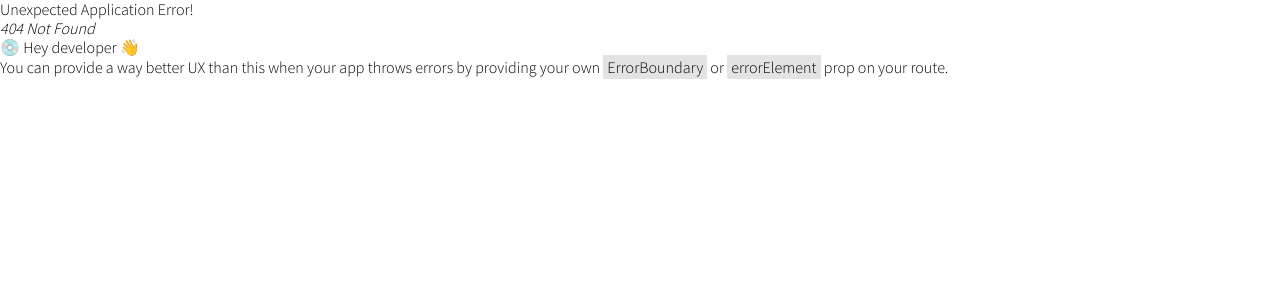
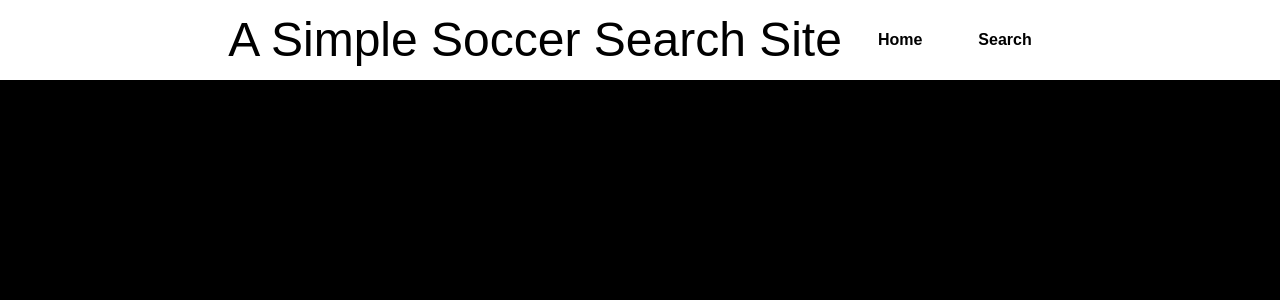
Before and after one commit to Yunsuyeong/mySoccerSearch, a React (Create React App) app: page /team/135 in a window 1280 px wide. Before the commit this address had no page. Shown: the top 300 px of the page. Built offline with nearby package versions, Linux system fonts and the light colour scheme.

Commit message:
2023/02/14(Team Page)

```diff
--- /dev/null
+++ b/src/Routes/team/135.tsx
@@ -0,0 +1,44 @@
+import styled from "styled-components";
+
+const Banner = styled.div`
+  width: 100vw;
+  height: 200vh;
+  background-color: black;
+`;
+
+const Cols = styled.div`
+  position: relative;
+  top: 100px;
+  display: grid;
+  grid-template-columns: repeat(2, 1fr);
+  justify-content: space-around;
+`;
+
+const Col = styled.div`
+  width: 40vw;
+  height: 80vh;
+  padding: 10px;
+  margin-bottom: 30px;
+`;
+
+const Box = styled.div`
+  display: flex;
+  align-items: center;
+  background-color: white;
+  color: black;
+  border-bottom: 2px solid black;
+  cursor: pointer;
+  padding: 15px;
+`;
+
+const SerieTeams = () => {
+  return (
+    <Banner>
+      <Cols>
+        <Col></Col>
+      </Cols>
+    </Banner>
+  );
+};
+
+export default SerieTeams;
--- /dev/null
+++ b/src/Routes/team/140.tsx
@@ -0,0 +1,5 @@
+const LaligaTeams = () => {
+  return null;
+};
+
+export default LaligaTeams;
--- /dev/null
+++ b/src/Routes/team/39.tsx
@@ -0,0 +1,77 @@
+import styled from "styled-components";
+import { useQuery } from "react-query";
+import { getTeams, IgetTeams } from "./api";
+
+const Banner = styled.div`
+  display: flex;
+  justify-content: center;
+  width: 100vw;
+  height: 150vh;
+  background-color: black;
+`;
+
+const Cols = styled.div`
+  position: relative;
+  display: flex;
+  position: relative;
+  top: 150px;
+`;
+
+const Col = styled.div`
+  display: grid;
+  width: 45vw;
+  height: 80vh;
+  padding: 10px;
+  margin-bottom: 30px;
+`;
+
+const Box = styled.div`
+  display: flex;
+  align-items: center;
+  background-color: white;
+  color: black;
+  border-bottom: 2px solid black;
+  padding: 15px;
+`;
+
+const TLogo = styled.img`
+  width: 40px;
+  height: 40px;
+  cursor: pointer;
+`;
+
+const Tname = styled.h3`
+  width: 35%;
+  font-size: 24px;
+  margin-left: 10px;
+`;
+
+const PremierTeams = () => {
+  const { data, isLoading } = useQuery<IgetTeams>(["teams", "england"], () =>
+    getTeams(39)
+  );
+  return (
+    <Banner>
+      <Cols>
+        <Col>
+          {data?.response.slice(0, 10).map((team) => (
+            <Box key={team.team.id}>
+              <TLogo src={team.team.logo} />
+              <Tname>{team.team.name}</Tname>
+            </Box>
+          ))}
+        </Col>
+        <Col>
+          {data?.response.slice(10, 20).map((team) => (
+            <Box key={team.team.id}>
+              <TLogo src={team.team.logo} />
+              <Tname>{team.team.name}</Tname>
+            </Box>
+          ))}
+        </Col>
+      </Cols>
+    </Banner>
+  );
+};
+
+export default PremierTeams;
--- /dev/null
+++ b/src/Routes/team/78.tsx
@@ -0,0 +1,5 @@
+const BundesTeams = () => {
+  return null;
+};
+
+export default BundesTeams;
--- /dev/null
+++ b/src/Routes/team/api.ts
@@ -0,0 +1,49 @@
+const options = {
+  method: "GET",
+  headers: {
+    "X-RapidAPI-Key": "3116832a61mshafa4befc2da184bp110a55jsn9bd776352651",
+    "X-RapidAPI-Host": "api-football-v1.p.rapidapi.com",
+  },
+};
+
+interface ITeam {
+  id: number;
+  name: string;
+  code: string;
+  country: string;
+  founded: number;
+  logo: string;
+}
+
+interface Ivenue {
+  id: number;
+  name: string;
+  address: string;
+  city: string;
+  image: string;
+}
+
+interface ITeamResponse {
+  team: ITeam;
+  venue: Ivenue;
+}
+
+export interface IgetTeams {
+  get: string;
+  parameters: {
+    search: string;
+  };
+  results: number;
+  paging: {
+    current: number;
+    total: number;
+  };
+  response: ITeamResponse[];
+}
+
+export function getTeams(num: number) {
+  return fetch(
+    `https://api-football-v1.p.rapidapi.com/v3/teams?league=${num}&season=2022`,
+    options
+  ).then((response) => response.json());
+}
```
Also changed, not shown: src/Router.tsx (+21 -1 lines), src/Routes/team/index.tsx (added, +61 -0 lines).
